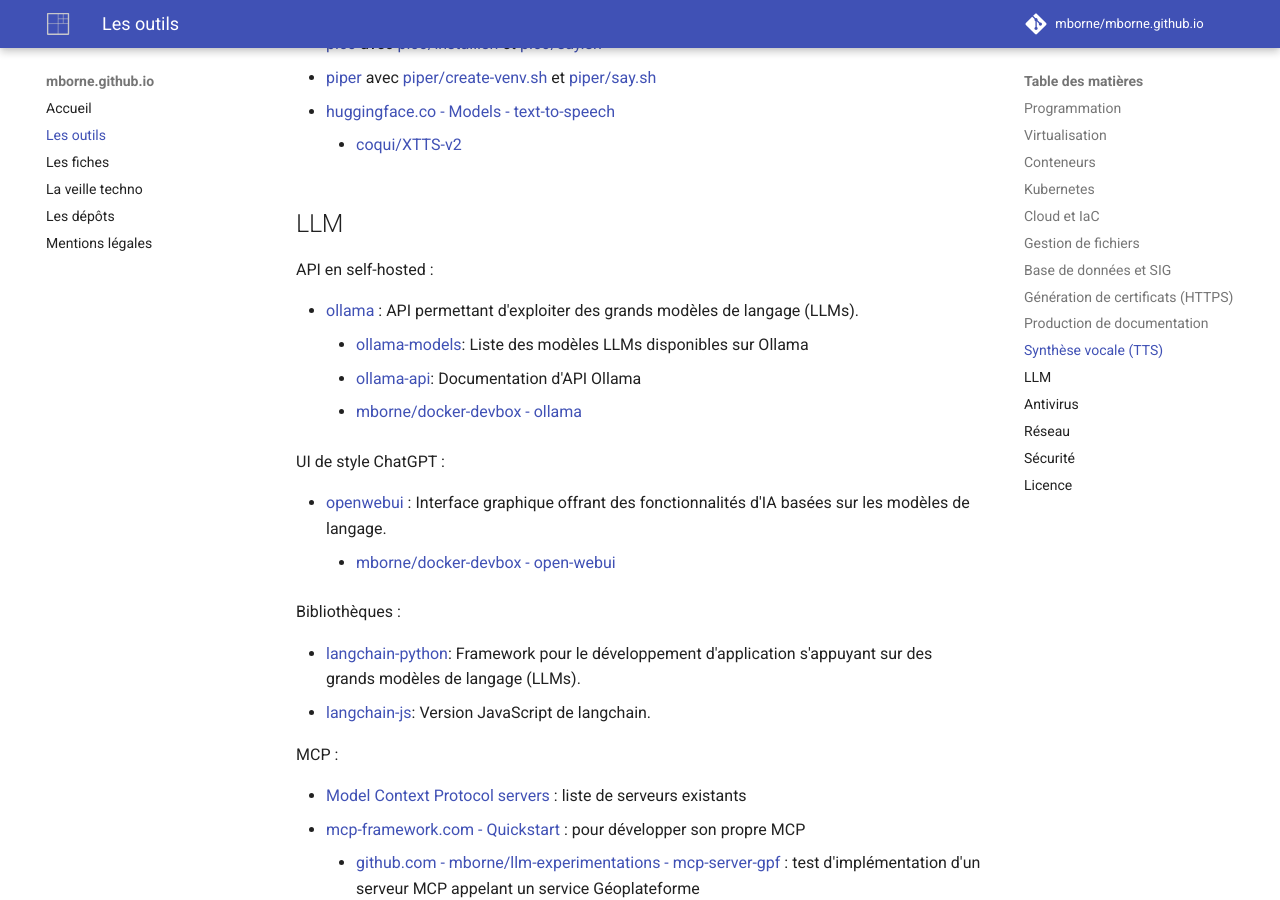
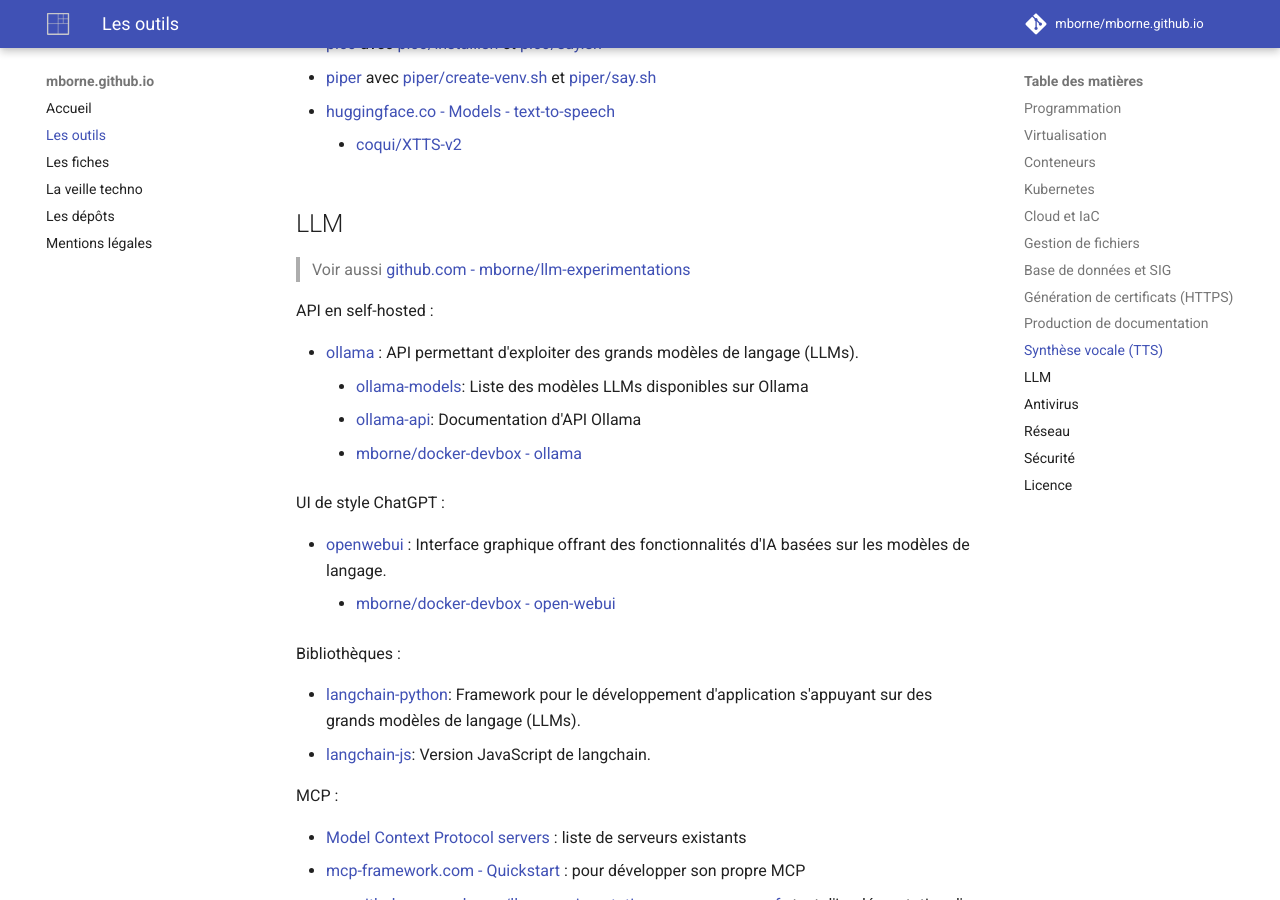
Before and after one commit to mborne/mborne.github.io, an MkDocs documentation site: the page built from docs/outils/index.md, in a window 1280 px wide and 900 px high, scrolled down 2583 px. Built offline with MkDocs 1.6.1 and Material for MkDocs 9.7.7, drawn with Linux system fonts in a browser that asks for light colours; comment, search, counter and statistics services are not loaded.

Commit message:
Update index.md

```diff
--- a/docs/outils/index.md
+++ b/docs/outils/index.md
@@ -85,6 +85,8 @@
 
 ## LLM
 
+> Voir aussi [github.com - mborne/llm-experimentations](https://github.com/mborne/llm-experimentations/tree/main?tab=readme-ov-file#llm-experimentations)
+
 API en self-hosted :
 
 - [ollama](https://github.com/ollama/ollama#readme) : API permettant d'exploiter des grands modèles de langage (LLMs).
```
